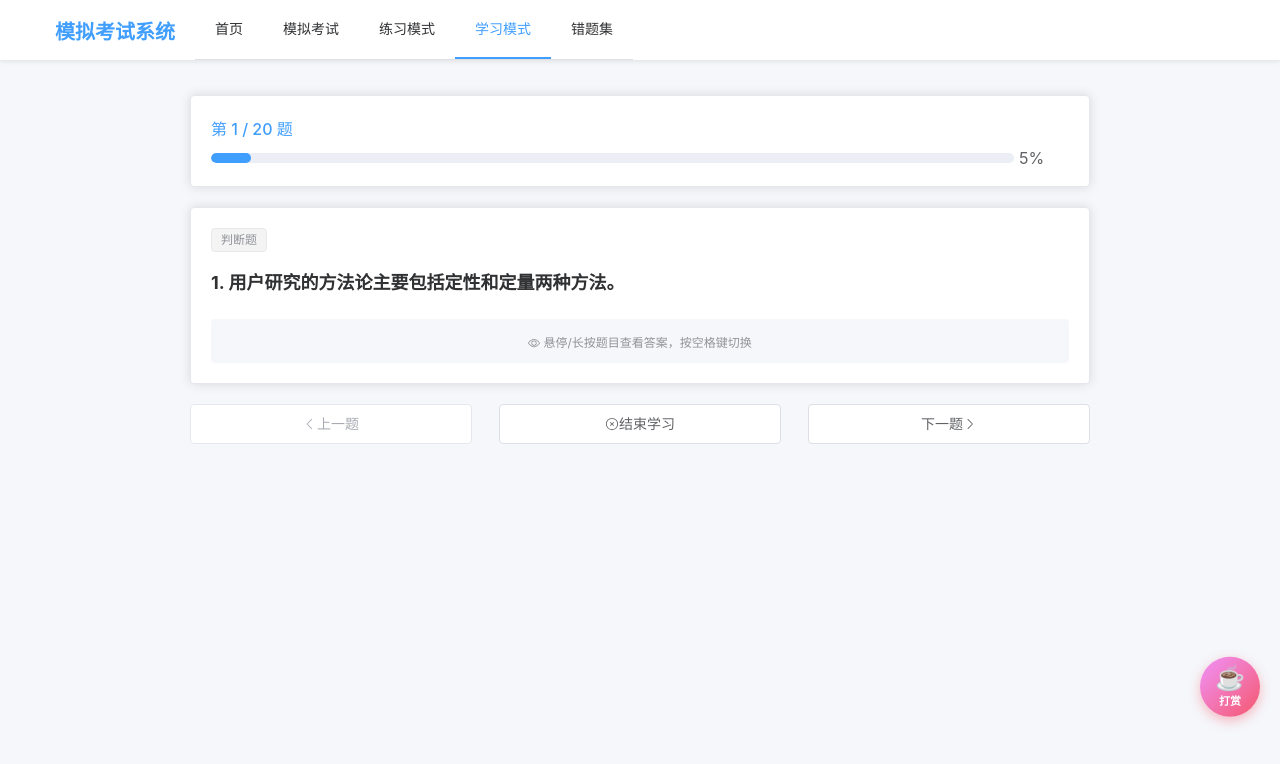
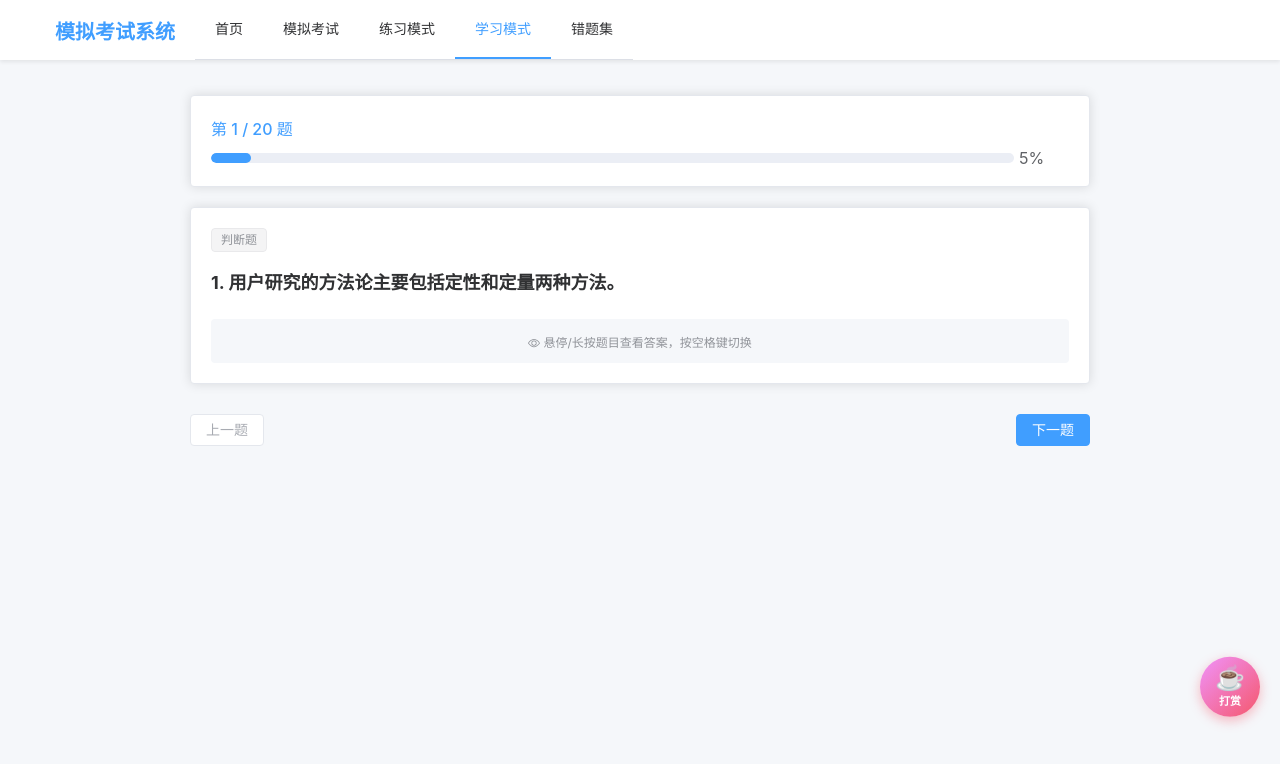
Before and after one commit to Gauss-G/exam-simulator, a Vue app: page /exam-simulator/learn in a window 1280 px wide. Both pictures are taken after a click on the button "开始学习". Shown: the top 764 px of the page. Built offline with nearby package versions, Linux system fonts and the light colour scheme.

Commit message:
fix: 统一学习模式导航按钮样式
- 移除按钮图标
- 移除按钮size属性
- 改为与其他模块一致的样式
- 最后一题显示完成按钮而非中间的结束按钮

```diff
--- a/src/views/Learn.vue
+++ b/src/views/Learn.vue
@@ -151,29 +151,26 @@
       </el-card>
 
       <!-- 导航按钮 -->
-      <div class="navigation-buttons">
+      <div class="question-nav">
         <el-button
-          size="large"
+          @click="prevQuestion"
           :disabled="currentIndex === 0"
-          @click="prevQuestion"
         >
-          <el-icon><ArrowLeft /></el-icon>
           上一题
         </el-button>
         <el-button
-          size="large"
-          @click="finishLearn"
+          type="primary"
+          @click="nextQuestion"
+          v-if="currentIndex < questions.length - 1"
         >
-          <el-icon><CircleClose /></el-icon>
-          结束学习
+          下一题
         </el-button>
         <el-button
-          size="large"
-          :disabled="currentIndex === questions.length - 1"
-          @click="nextQuestion"
+          type="success"
+          @click="finishLearn"
+          v-else
         >
-          下一题
-          <el-icon><ArrowRight /></el-icon>
+          完成学习
         </el-button>
       </div>
     </div>
@@ -184,7 +181,7 @@
 import { ref, computed, onMounted, onUnmounted } from 'vue'
 import { useRouter } from 'vue-router'
 import { ElMessage } from 'element-plus'
-import { Check, View, ArrowLeft, ArrowRight, CircleClose } from '@element-plus/icons-vue'
+import { Check, View } from '@element-plus/icons-vue'
 import { getRandomQuestions } from '../utils/questions'
 import { getMasteredQuestions } from '../utils/storage'
 
@@ -525,15 +522,10 @@ onUnmounted(() => {
   border-radius: 4px;
 }
 
-.navigation-buttons {
+.question-nav {
   display: flex;
   justify-content: space-between;
-  gap: 15px;
-  margin-top: 20px;
-}
-
-.navigation-buttons .el-button {
-  flex: 1;
+  margin-top: 30px;
 }
 
 /* 移动端适配 */
@@ -548,14 +540,6 @@ onUnmounted(() => {
 
   .answer-value {
     font-size: 16px;
-  }
-
-  .navigation-buttons {
-    flex-direction: column;
-  }
-
-  .navigation-buttons .el-button {
-    width: 100%;
   }
 }
 
```
